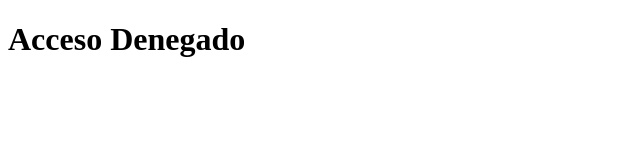
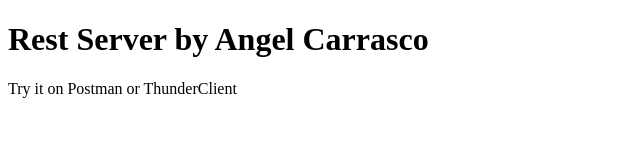
Before and after one commit to acarrascocesa/restserver, a website: page public/index.html in a window 1280 px wide. Shown: the whole page, without its empty margins (0-640 px from the left). Drawn offline with Linux system fonts and the light colour scheme.

Commit message:
html modified

```diff
--- a/public/index.html
+++ b/public/index.html
@@ -4,9 +4,10 @@
     <meta charset="UTF-8" />
     <meta http-equiv="X-UA-Compatible" content="IE=edge" />
     <meta name="viewport" content="width=device-width, initial-scale=1.0" />
-    <title>Acceso Denegado</title>
+    <title>Rest Server</title>
   </head>
   <body>
-    <h1>Acceso Denegado</h1>
+    <h1>Rest Server by Angel Carrasco</h1>
+    <p>Try it on Postman or ThunderClient</p>
   </body>
 </html>
```
